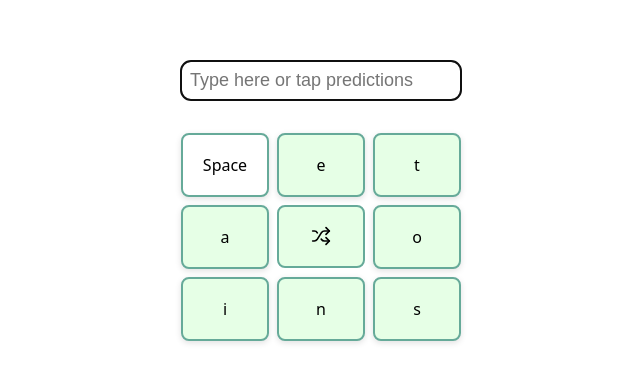
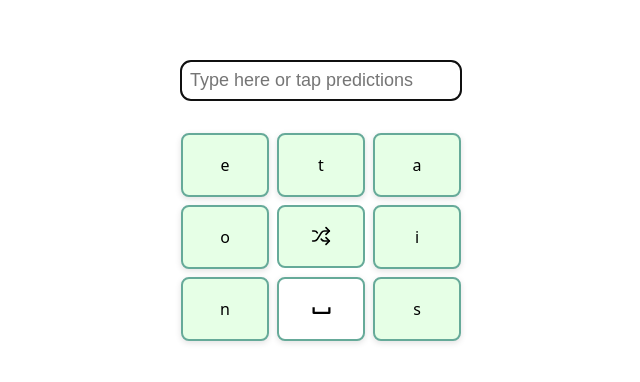
Before and after one commit to leeguhn/corpus, a React (Vite) app in the folder react/: page / in a window 1280 px wide. Shown: the part 200-582 px from the top of the page, without its empty margins (319-959 px from the left). Built offline with nearby package versions, Linux system fonts and the light colour scheme.

Commit message:
spacebar center bottom

```diff
--- a/react/package.json
+++ b/react/package.json
@@ -10,6 +10,8 @@
     "preview": "vite preview"
   },
   "dependencies": {
+    "@coreui/icons": "^3.0.1",
+    "@coreui/icons-react": "^2.3.0",
     "lucide-react": "^0.544.0",
     "react": "^19.1.1",
     "react-dom": "^19.1.1",
--- a/react/src/RadialPredictor.jsx
+++ b/react/src/RadialPredictor.jsx
@@ -1,5 +1,16 @@
 import React, { useState, useEffect, useMemo, useRef } from "react";
 import { Shuffle } from 'lucide-react';
+
+// Small inline Spacebar SVG icon (from user-provided snippet)
+const SpacebarIcon = (props) => (
+  <svg xmlns="http://www.w3.org/2000/svg" width={24} height={24} fill={"currentColor"} viewBox="0 0 24 24" {...props}>
+    {/* Boxicons v3.0 https://boxicons.com | License  https://docs.boxicons.com/free */}
+    <path d="m18,13H6v-4h-2v5c0,.55.45,1,1,1h14c.55,0,1-.45,1-1v-5h-2v4Z"></path>
+  </svg>
+);
+
+// Try to dynamically load CoreUI CIcon and the cisSpaceBar icon at runtime.
+// (Previously supported CoreUI dynamic loading — removed in favor of inline SVG)
 
 // Backend base URL (assumes predict_server.py runs on localhost:8000)
 // Prefer Vite env var (import.meta.env.VITE_PREDICTOR_URL). Access import.meta inside a try/catch
@@ -981,6 +992,26 @@ export default function RadialPredictor() {
     };
   }, []);
 
+  // Ensure space token, if present in current predictions, is rendered only at bottom-row center cell.
+  // This only affects rendering order; the underlying `predictions` state is unchanged.
+  const renderPreds = useMemo(() => {
+    try {
+      const arr = (predictions || []).slice(0, 8);
+      // Determine where the bottom-center cell maps into predictions array
+      const targetCellIndex = 7; // bottom row, center cell
+      const targetPredIdx = gridOrder.indexOf(targetCellIndex);
+      const spaceIdx = arr.findIndex((p) => p && String(p[0]) === ' ');
+      if (spaceIdx !== -1 && targetPredIdx !== -1 && spaceIdx !== targetPredIdx) {
+        const [spaceItem] = arr.splice(spaceIdx, 1);
+        // insert at targetPredIdx (may shift other items)
+        arr.splice(targetPredIdx, 0, spaceItem);
+      }
+      return arr.slice(0, 8);
+    } catch (e) {
+      return (predictions || []).slice(0, 8);
+    }
+  }, [predictions, gridOrder]);
+
   return (
     <div className="app-center">
       <div style={{ maxWidth: 520, margin: "1.5rem auto", textAlign: "center" }}>
@@ -1137,7 +1168,7 @@ export default function RadialPredictor() {
             ) : (() => {
               // Find which prediction should go into this cell (reverse map)
               const predIdx = gridOrder.indexOf(cellIndex);
-              const p = predictions[predIdx];
+              const p = renderPreds[predIdx];
               if (!p) {
                 // Render an inert, visually empty but present button so DOM structure stays stable.
                 return (
@@ -1165,7 +1196,13 @@ export default function RadialPredictor() {
                       data-rank={predIdx}
                       data-token={String(token)}
                     >
-                      {label}
+                      {isSpace ? (
+                        <span className="space-icon" aria-hidden>
+                          <SpacebarIcon width={20} height={20} />
+                        </span>
+                      ) : (
+                        label
+                      )}
                     </button>
                   </div>
                 );
@@ -1182,7 +1219,11 @@ export default function RadialPredictor() {
                     data-rank={predIdx}
                     data-token={String(token)}
                   >
-                    {token}
+                    {isSpace ? (
+                      <span className="space-icon" aria-hidden>
+                        <SpacebarIcon width={20} height={20} />
+                      </span>
+                    ) : token}
                   </button>
                 </div>
               );
--- a/react/src/index.css
+++ b/react/src/index.css
@@ -248,6 +248,27 @@ button:focus-visible {
   filter: invert(var(--_shuffle-icon-invert)) hue-rotate(calc(var(--_shuffle-icon-invert) * 180deg));
 }
 
+/* Space icon styling: mirrors .shuffle-icon but allows configurable size via --space-icon-size */
+.space-icon {
+  display: inline-flex;
+  align-items: center;
+  justify-content: center;
+  margin-top: 3px;
+  /* default size can be overridden: e.g. .space-icon { --space-icon-size: 18px } */
+  --space-icon-size: 27px;
+  width: var(--space-icon-size);
+  height: var(--space-icon-size);
+  border-radius: 3px;
+  box-sizing: content-box;
+  /* reuse shuffle invert custom property for consistent theming */
+  --_shuffle-icon-invert: var(--shuffle-icon-invert, 0);
+}
+.space-icon svg {
+  width: 100%;
+  height: 100%;
+  filter: invert(var(--_shuffle-icon-invert)) hue-rotate(calc(var(--_shuffle-icon-invert) * 180deg));
+}
+
 /* Overlay controls (backspace/reset) shown during hold on center button */
 .overlay-layer {
   position: relative;
```
Also changed, not shown: 1 other file (tests, documents, lock files or other folders).
